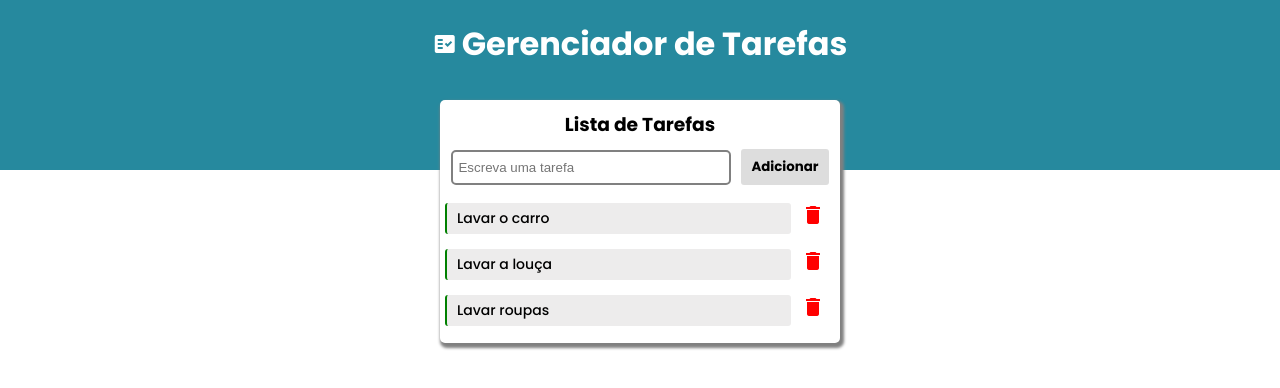
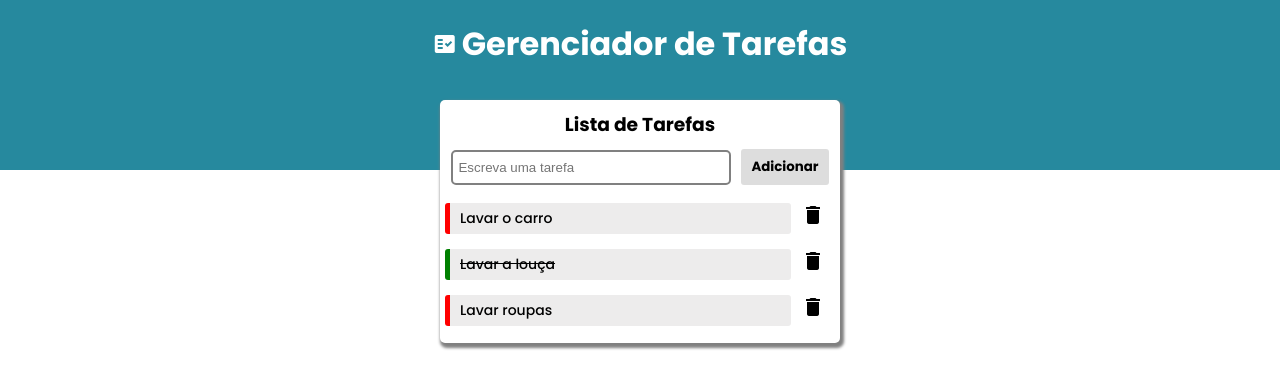
Before and after one commit to Jcassio-dev/ToDoList-Angular, an Angular app: page / in a window 1280 px wide. Shown: the top 388 px of the page. Built offline with nearby package versions, Linux system fonts and the light colour scheme.

Commit message:
add change state function

```diff
--- a/src/app/tarefa/tarefa.component.css
+++ b/src/app/tarefa/tarefa.component.css
@@ -78,7 +78,11 @@ ul{
         background: none;
         padding: none;
 
-        color: red;
+        color: #000;
+
+        &:hover{
+            color: red;
+        }
     }
     >p{
         background: #edecec;
@@ -91,6 +95,13 @@ ul{
         font-weight: 500;
 
         border-radius: 3px;
-        border-left: 2px solid green;
     }
+    >.concluir{
+        border-left: 5px solid red;
+    }
+    >.concluido{
+        border-left: 5px solid green;
+        text-decoration: line-through;
+    }
+
 }
--- a/src/app/tarefa/tarefa.component.html
+++ b/src/app/tarefa/tarefa.component.html
@@ -6,8 +6,9 @@
     </div>
     <ul>
         <li *ngFor="let tarefa of listaTarefas">
-        <div class="ul_item">
-            <p>{{tarefa.nome}}</p>
+        <div class="ul_item" (click)="handleChangeConcluidoState(tarefa.id)">
+            <p *ngIf="!tarefa.concluido" class="concluir">{{tarefa.nome}}</p>
+            <p *ngIf="tarefa.concluido" class="concluido">{{tarefa.nome}}</p>
             <button (click)="deletar(tarefa.id)"><span class="material-icons">delete</span></button>
         </div>
         </li>
--- a/src/app/tarefa/tarefa.component.ts
+++ b/src/app/tarefa/tarefa.component.ts
@@ -6,7 +6,8 @@ import { Component, OnInit } from '@angular/core';
   styleUrls: ['./tarefa.component.css']
 })
 export class TarefaComponent implements OnInit{
-  listaTarefas : any[] = []
+  listaTarefas : any[] = [];
+  estado: boolean = false;
 
   ngOnInit(): void {
     this.listaTarefas = [
@@ -29,4 +30,13 @@ export class TarefaComponent implements OnInit{
   deletar(idTarefa: number){
     this.listaTarefas = this.listaTarefas.filter(tarefa => tarefa.id !== idTarefa)
   }
+
+  handleChangeConcluidoState(idTarefa: number){
+    this.listaTarefas.map(tarefa => {
+      if(tarefa.id === idTarefa){
+        tarefa.concluido = !tarefa.concluido
+      }
+    })
+
+  }
 }
```
